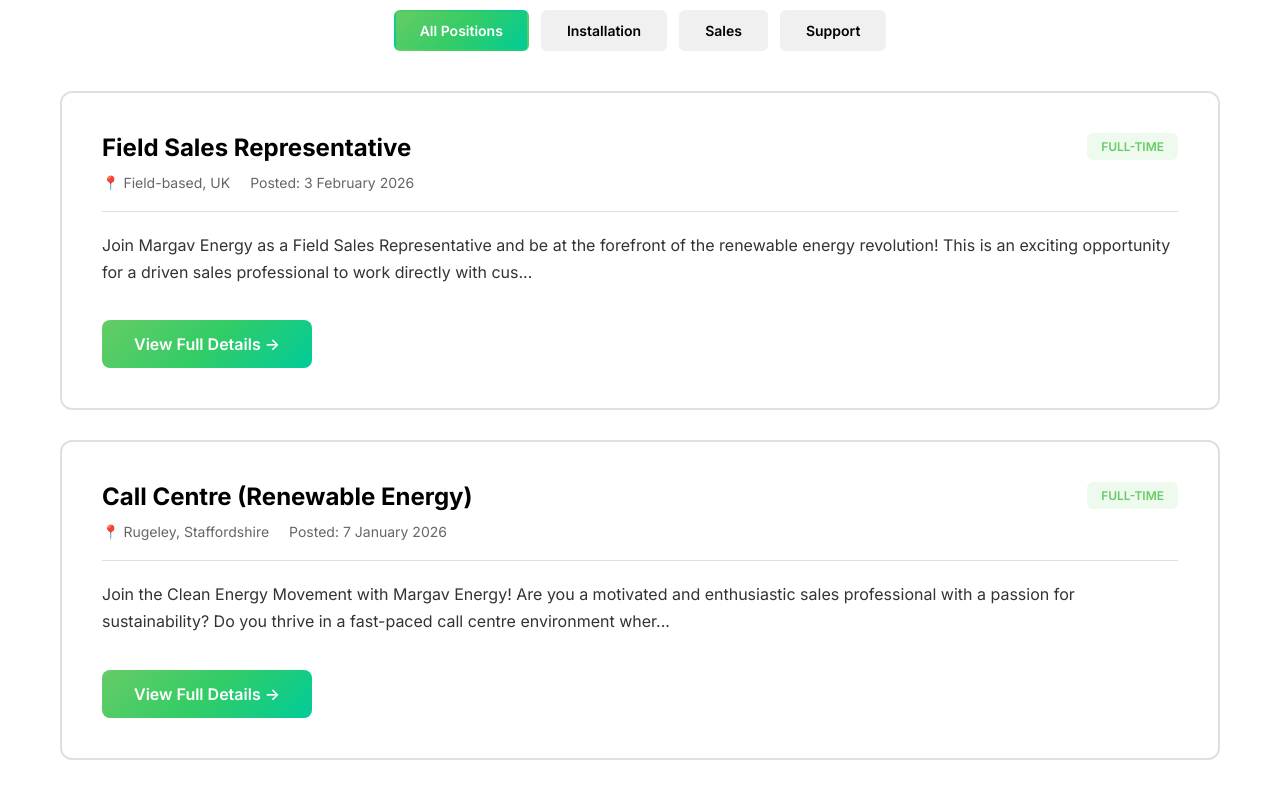
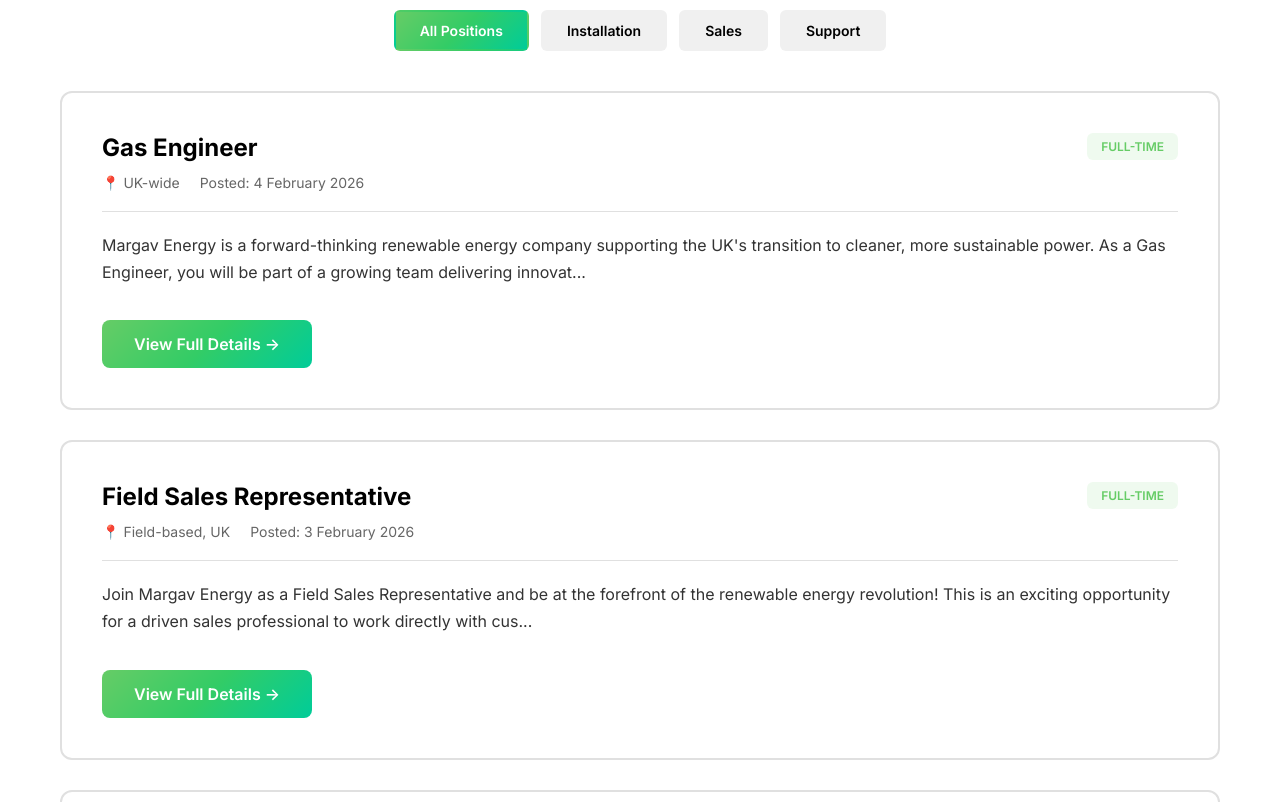
Before and after one commit to margav-energy/Margav-Solar-Website, a React (Vite) app: page /careers in a window 1280 px wide. Shown: the part 1160-1962 px from the top of the page. Built offline with nearby package versions, Linux system fonts and the light colour scheme; no server answers.

Commit message:
Add Gas Engineer job listing and update Field Sales Representative benefits

```diff
--- a/src/pages/Careers.jsx
+++ b/src/pages/Careers.jsx
@@ -95,7 +95,7 @@
         'Maintain accurate records of sales activities and customer interactions'
       ],
       benefits: [
-        'Competitive base salary + On target commission (uncapped)',
+        'Base salary + Commission',
         'Full training and ongoing professional development',
         'Career growth opportunities within a growing green energy company',
         'Supportive and energetic team culture',
@@ -104,6 +104,40 @@
         'Travel allowance and expenses covered'
       ],
       postedDate: '2026-02-03'
+    },
+    {
+      id: 4,
+      title: 'Gas Engineer',
+      category: 'installation',
+      location: 'UK-wide',
+      type: 'Full-time',
+      description: 'Margav Energy is a forward-thinking renewable energy company supporting the UK\'s transition to cleaner, more sustainable power. As a Gas Engineer, you will be part of a growing team delivering innovative energy solutions that combine traditional gas engineering with modern renewable technologies. With projects across the UK, this role offers the opportunity to work on varied installations while contributing directly to the future of energy.',
+      requirements: [
+        'Fully qualified Gas Safe registered engineer',
+        'Experience in domestic and/or commercial gas installations',
+        'Knowledge or hands-on experience with renewable energy systems (desirable)',
+        'Willingness and flexibility to travel nationwide',
+        'Strong problem-solving skills and a proactive, professional attitude',
+        'Own tools (beneficial but not essential)'
+      ],
+      responsibilities: [
+        'Install, service, and maintain gas systems across domestic and/or commercial sites',
+        'Integrate gas systems with renewable and hybrid technologies, including heat pumps',
+        'Support the delivery of innovative, low-carbon energy solutions',
+        'Ensure all work complies with safety regulations and industry standards',
+        'Work closely with project teams, site managers, and customers',
+        'Travel to project locations across the UK as required'
+      ],
+      benefits: [
+        'Competitive salary, based on experience',
+        'Ongoing training in renewable energy and emerging technologies',
+        'Career development opportunities within a growing green energy company',
+        'Supportive, innovative, and future-focused team environment',
+        'Company pension scheme',
+        'On-site parking',
+        'Monday to Friday day shift'
+      ],
+      postedDate: '2026-02-04'
     }
   ]
 
--- a/src/pages/JobListing.jsx
+++ b/src/pages/JobListing.jsx
@@ -72,7 +72,7 @@
       'Maintain accurate records of sales activities and customer interactions'
     ],
     benefits: [
-      'Competitive base salary + On target commission (uncapped)',
+      'Base salary + Commission',
       'Full training and ongoing professional development',
       'Career growth opportunities within a growing green energy company',
       'Supportive and energetic team culture',
@@ -81,6 +81,40 @@
       'Travel allowance and expenses covered'
     ],
     postedDate: '2026-02-03'
+  },
+  {
+    id: 4,
+    title: 'Gas Engineer',
+    category: 'installation',
+    location: 'UK-wide',
+    type: 'Full-time',
+    description: 'Margav Energy is a forward-thinking renewable energy company supporting the UK\'s transition to cleaner, more sustainable power. As a Gas Engineer, you will be part of a growing team delivering innovative energy solutions that combine traditional gas engineering with modern renewable technologies. With projects across the UK, this role offers the opportunity to work on varied installations while contributing directly to the future of energy.',
+    requirements: [
+      'Fully qualified Gas Safe registered engineer',
+      'Experience in domestic and/or commercial gas installations',
+      'Knowledge or hands-on experience with renewable energy systems (desirable)',
+      'Willingness and flexibility to travel nationwide',
+      'Strong problem-solving skills and a proactive, professional attitude',
+      'Own tools (beneficial but not essential)'
+    ],
+    responsibilities: [
+      'Install, service, and maintain gas systems across domestic and/or commercial sites',
+      'Integrate gas systems with renewable and hybrid technologies, including heat pumps',
+      'Support the delivery of innovative, low-carbon energy solutions',
+      'Ensure all work complies with safety regulations and industry standards',
+      'Work closely with project teams, site managers, and customers',
+      'Travel to project locations across the UK as required'
+    ],
+    benefits: [
+      'Competitive salary, based on experience',
+      'Ongoing training in renewable energy and emerging technologies',
+      'Career development opportunities within a growing green energy company',
+      'Supportive, innovative, and future-focused team environment',
+      'Company pension scheme',
+      'On-site parking',
+      'Monday to Friday day shift'
+    ],
+    postedDate: '2026-02-04'
   }
 ]
 
```
